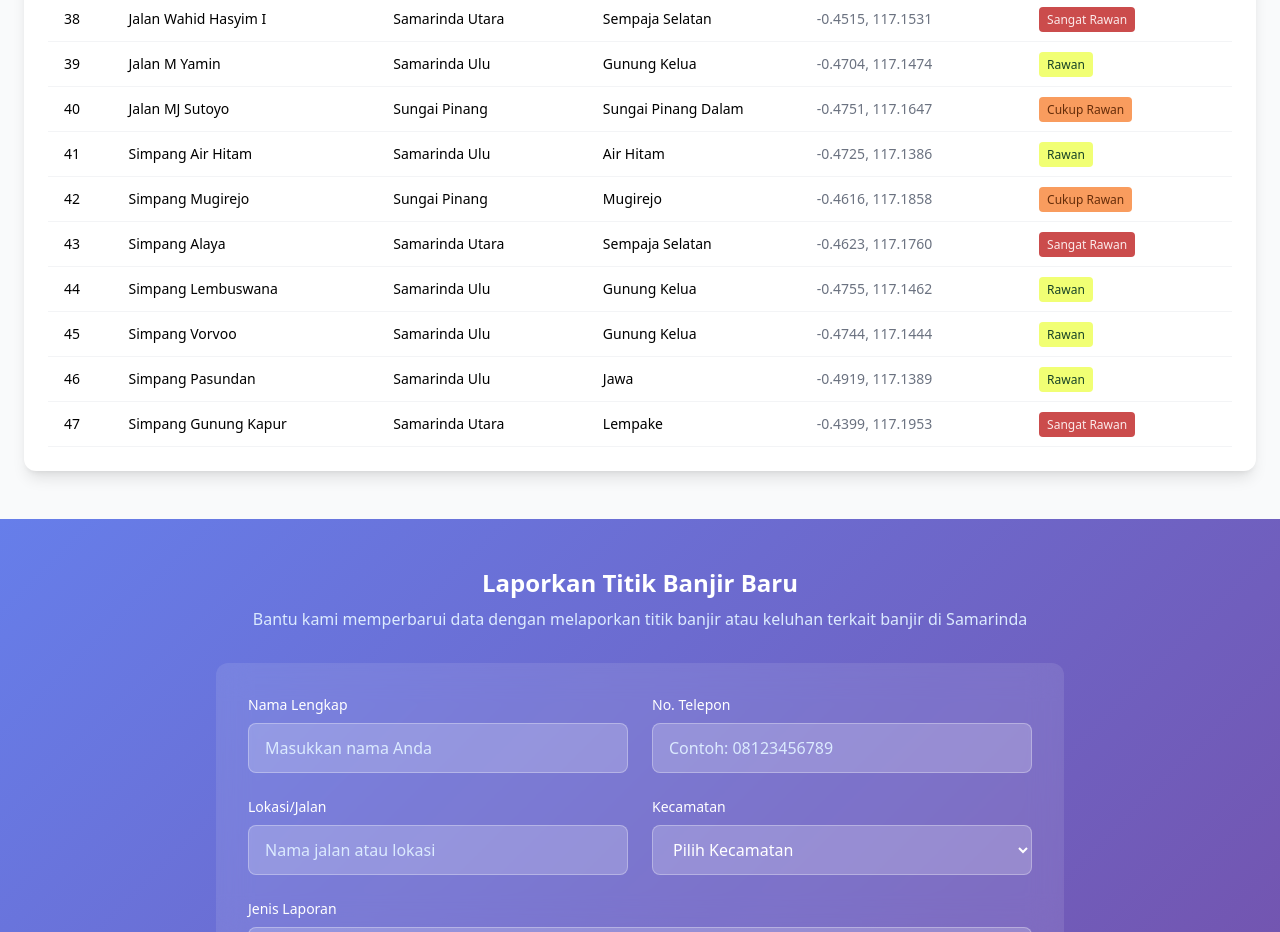
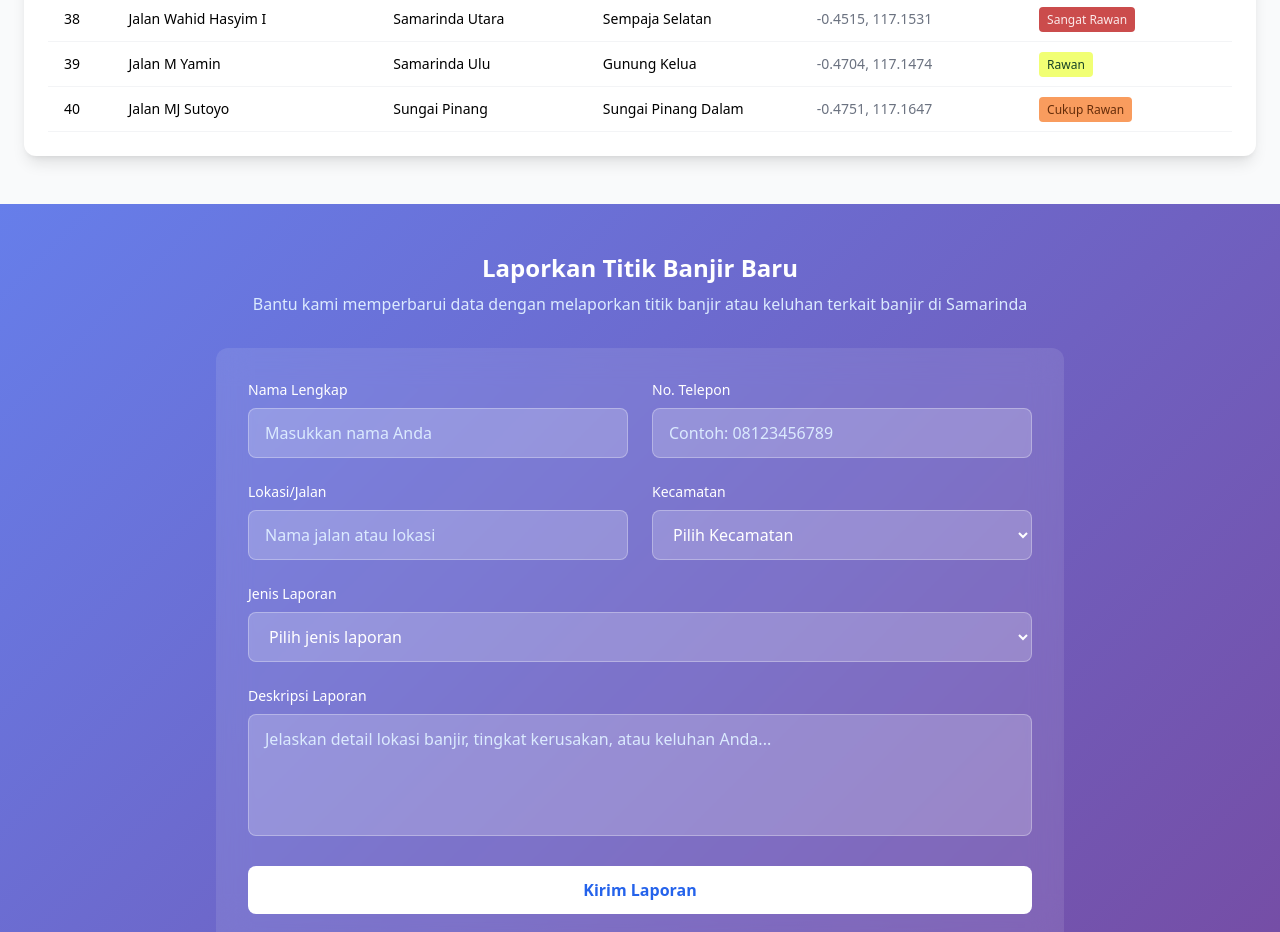
Before and after one commit to IreneMNS/SIBAM, a plain HTML site: page index.html in a window 1280 px wide. Shown: the part 2942-3874 px from the top of the page. Drawn offline with nearby package versions, Linux system fonts and the light colour scheme.

Commit message:
Update index.html

```diff
--- a/index.html
+++ b/index.html
@@ -485,62 +485,6 @@
                             <td class="py-3 px-4 text-gray-500">-0.4751, 117.1647</td>
                             <td class="py-3 px-4"><span class="risk-medium px-2 py-1 rounded text-xs font-medium">Cukup Rawan</span></td>
                         </tr>
-                        <tr class="border-b border-gray-100 hover:bg-gray-50">
-                            <td class="py-3 px-4">41</td>
-                            <td class="py-3 px-4 font-medium">Simpang Air Hitam</td>
-                            <td class="py-3 px-4">Samarinda Ulu</td>
-                            <td class="py-3 px-4">Air Hitam</td>
-                            <td class="py-3 px-4 text-gray-500">-0.4725, 117.1386</td>
-                            <td class="py-3 px-4"><span class="risk-low px-2 py-1 rounded text-xs font-medium">Rawan</span></td>
-                        </tr>
-                        <tr class="border-b border-gray-100 hover:bg-gray-50">
-                            <td class="py-3 px-4">42</td>
-                            <td class="py-3 px-4 font-medium">Simpang Mugirejo</td>
-                            <td class="py-3 px-4">Sungai Pinang</td>
-                            <td class="py-3 px-4">Mugirejo</td>
-                            <td class="py-3 px-4 text-gray-500">-0.4616, 117.1858</td>
-                            <td class="py-3 px-4"><span class="risk-medium px-2 py-1 rounded text-xs font-medium">Cukup Rawan</span></td>
-                        </tr>
-                        <tr class="border-b border-gray-100 hover:bg-gray-50">
-                            <td class="py-3 px-4">43</td>
-                            <td class="py-3 px-4 font-medium">Simpang Alaya</td>
-                            <td class="py-3 px-4">Samarinda Utara</td>
-                            <td class="py-3 px-4">Sempaja Selatan</td>
-                            <td class="py-3 px-4 text-gray-500">-0.4623, 117.1760</td>
-                            <td class="py-3 px-4"><span class="risk-high px-2 py-1 rounded text-xs font-medium">Sangat Rawan</span></td>
-                        </tr>
-                        <tr class="border-b border-gray-100 hover:bg-gray-50">
-                            <td class="py-3 px-4">44</td>
-                            <td class="py-3 px-4 font-medium">Simpang Lembuswana</td>
-                            <td class="py-3 px-4">Samarinda Ulu</td>
-                            <td class="py-3 px-4">Gunung Kelua</td>
-                            <td class="py-3 px-4 text-gray-500">-0.4755, 117.1462</td>
-                            <td class="py-3 px-4"><span class="risk-low px-2 py-1 rounded text-xs font-medium">Rawan</span></td>
-                        </tr>
-                        <tr class="border-b border-gray-100 hover:bg-gray-50">
-                            <td class="py-3 px-4">45</td>
-                            <td class="py-3 px-4 font-medium">Simpang Vorvoo</td>
-                            <td class="py-3 px-4">Samarinda Ulu</td>
-                            <td class="py-3 px-4">Gunung Kelua</td>
-                            <td class="py-3 px-4 text-gray-500">-0.4744, 117.1444</td>
-                            <td class="py-3 px-4"><span class="risk-low px-2 py-1 rounded text-xs font-medium">Rawan</span></td>
-                        </tr>
-                        <tr class="border-b border-gray-100 hover:bg-gray-50">
-                            <td class="py-3 px-4">46</td>
-                            <td class="py-3 px-4 font-medium">Simpang Pasundan</td>
-                            <td class="py-3 px-4">Samarinda Ulu</td>
-                            <td class="py-3 px-4">Jawa</td>
-                            <td class="py-3 px-4 text-gray-500">-0.4919, 117.1389</td>
-                            <td class="py-3 px-4"><span class="risk-low px-2 py-1 rounded text-xs font-medium">Rawan</span></td>
-                        </tr>
-                        <tr class="border-b border-gray-100 hover:bg-gray-50">
-                            <td class="py-3 px-4">47</td>
-                            <td class="py-3 px-4 font-medium">Simpang Gunung Kapur</td>
-                            <td class="py-3 px-4">Samarinda Utara</td>
-                            <td class="py-3 px-4">Lempake</td>
-                            <td class="py-3 px-4 text-gray-500">-0.4399, 117.1953</td>
-                            <td class="py-3 px-4"><span class="risk-high px-2 py-1 rounded text-xs font-medium">Sangat Rawan</span></td>
-                        </tr>
                     <!-- data isi -->
                 </tbody>
             </table>
```
